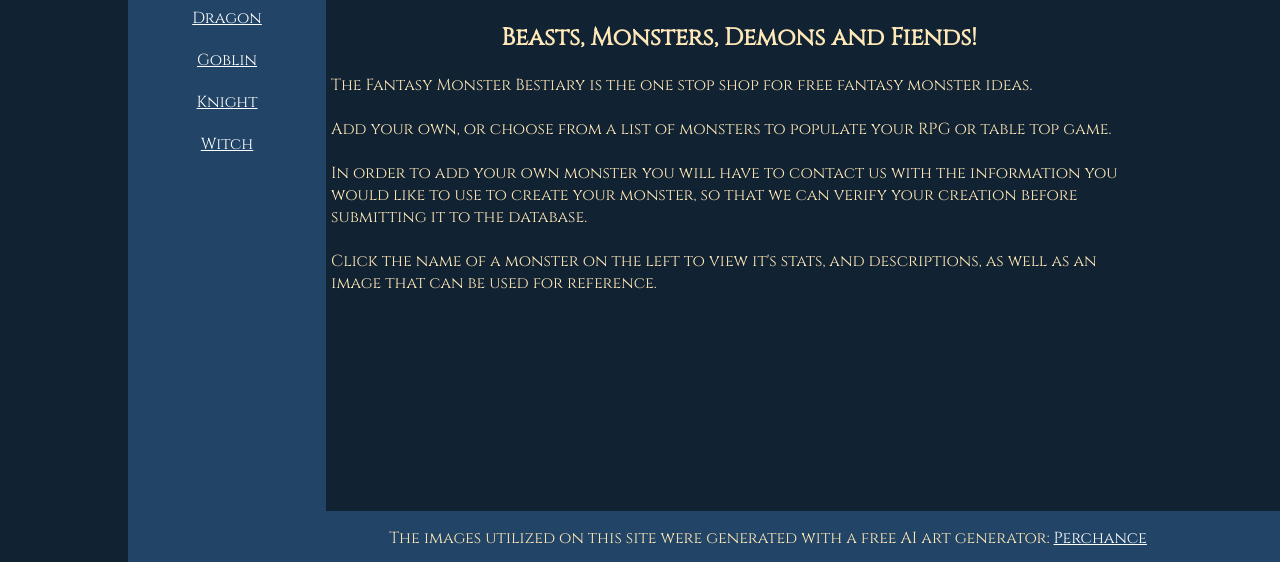
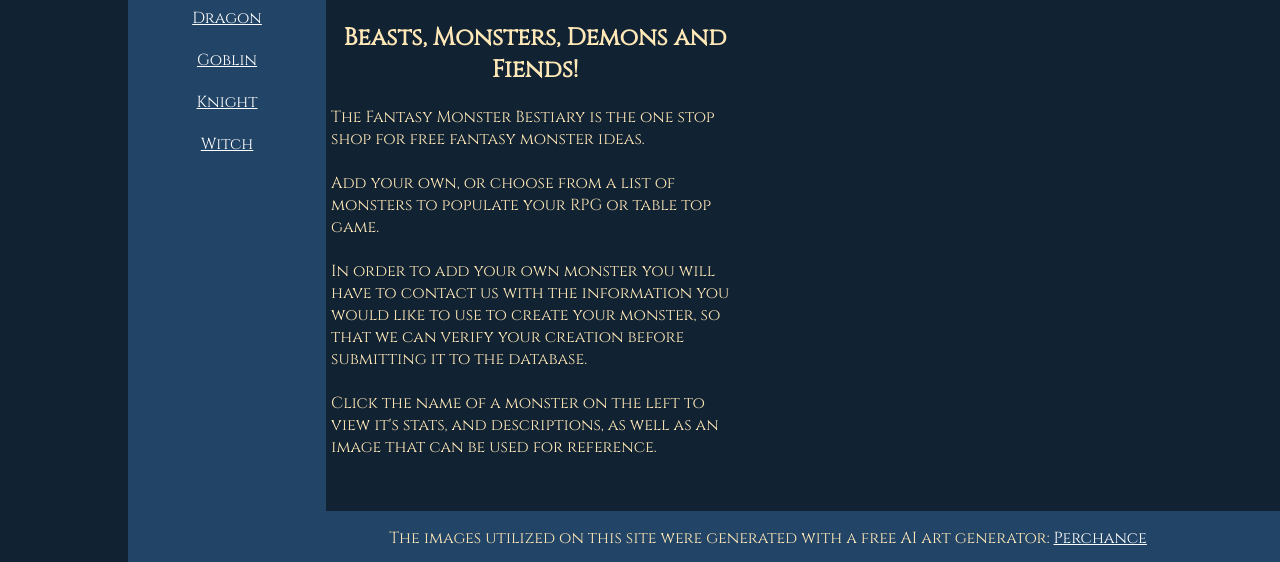
Before and after one commit to LRosdobutko/Project4, a plain HTML site: page index.html in a window 1280 px wide. Shown: the part 203-765 px from the top of the page. Drawn offline with Linux system fonts and the light colour scheme.

Commit message:
Update to fix the bug

```diff
--- a/index.html
+++ b/index.html
@@ -45,15 +45,18 @@
 
             <div id="content">
 
-                <p id="home_intro">
+                <div id="home_intro">
                     <h2>Beasts, Monsters, Demons and Fiends!</h2>
+                    <p>
                         The Fantasy Monster Bestiary is the one stop shop for free fantasy monster ideas.<br><br>
                         Add your own, or choose from a list of monsters to populate your RPG or table top game.<br><br>
                         In order to add your own monster you will have to contact us with the information
                         you would like to use to create your monster, so that we can verify your creation
                         before submitting it to the database.<br><br>
-                Click the name of a monster on the left to view it's stats, and descriptions, as well as an image
-                that can be used for reference.
+                        Click the name of a monster on the left to view it's stats, and descriptions, as well as an
+                        image
+                        that can be used for reference.</p>
+                </div>
 
 
                 <div id="monster_info">
```
Lines whose indentation alone changed are shown as unchanged.
